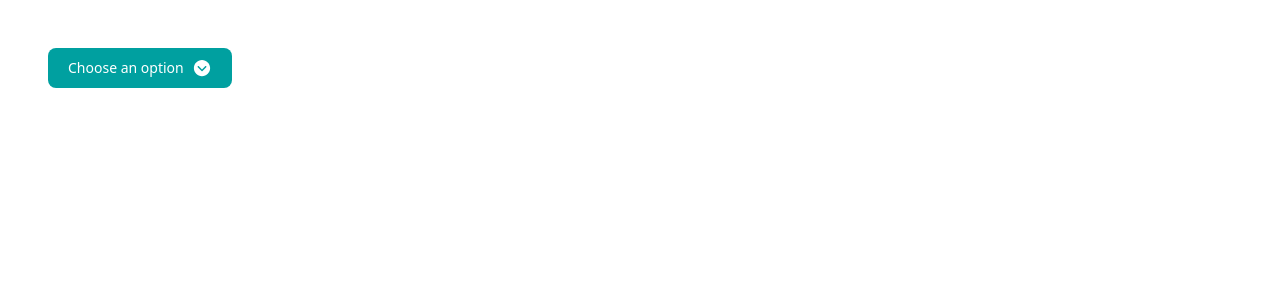
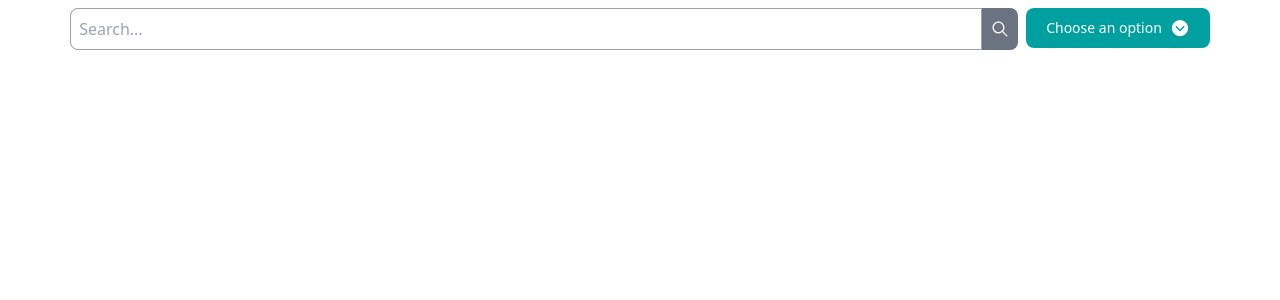
Before and after one commit to Shazil0204/Garage-All-In-One, a React (Vite) app in the folder Frontend/: page / in a window 1280 px wide. Shown: the top 300 px of the page. Built offline with nearby package versions, Linux system fonts and the light colour scheme.

Commit message:
Update Inventory.tsx

```diff
--- a/Frontend/src/Screens/Routes/Inventory.tsx
+++ b/Frontend/src/Screens/Routes/Inventory.tsx
@@ -1,9 +1,14 @@
 import Dropdown from "../../Components/Common/Dropdown";
 import { useState } from "react";
+import Search from "../../Components/Common/Search";
 const Inventory = () => {
   const handleOptionSelect = (value: string) => {
     console.log("Selected option:", value);
     setTitle(value);
+  };
+
+  const handleSearch = (query: string) => {
+    console.log("Search query:", query); // Replace this with your logic
   };
 
   const [title, setTitle] = useState("Choose an option");
@@ -15,7 +20,8 @@ const Inventory = () => {
   ];
 
   return (
-    <div className="p-12">
+    <div className="min-w-full flex justify-center p-2 gap-2">
+      <Search onSearch={handleSearch} />
       <Dropdown
         onOptionSelect={handleOptionSelect}
         options={options}
```
